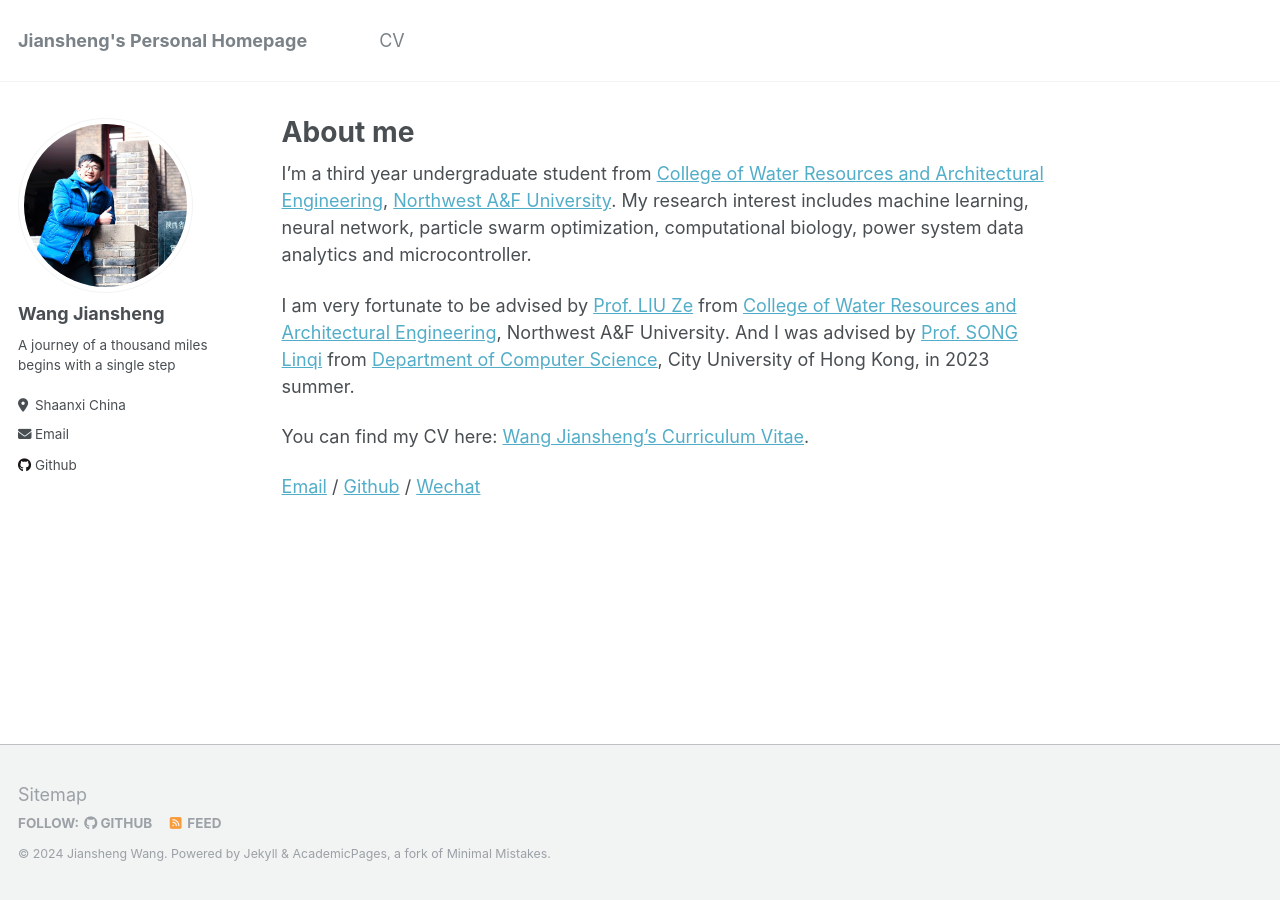
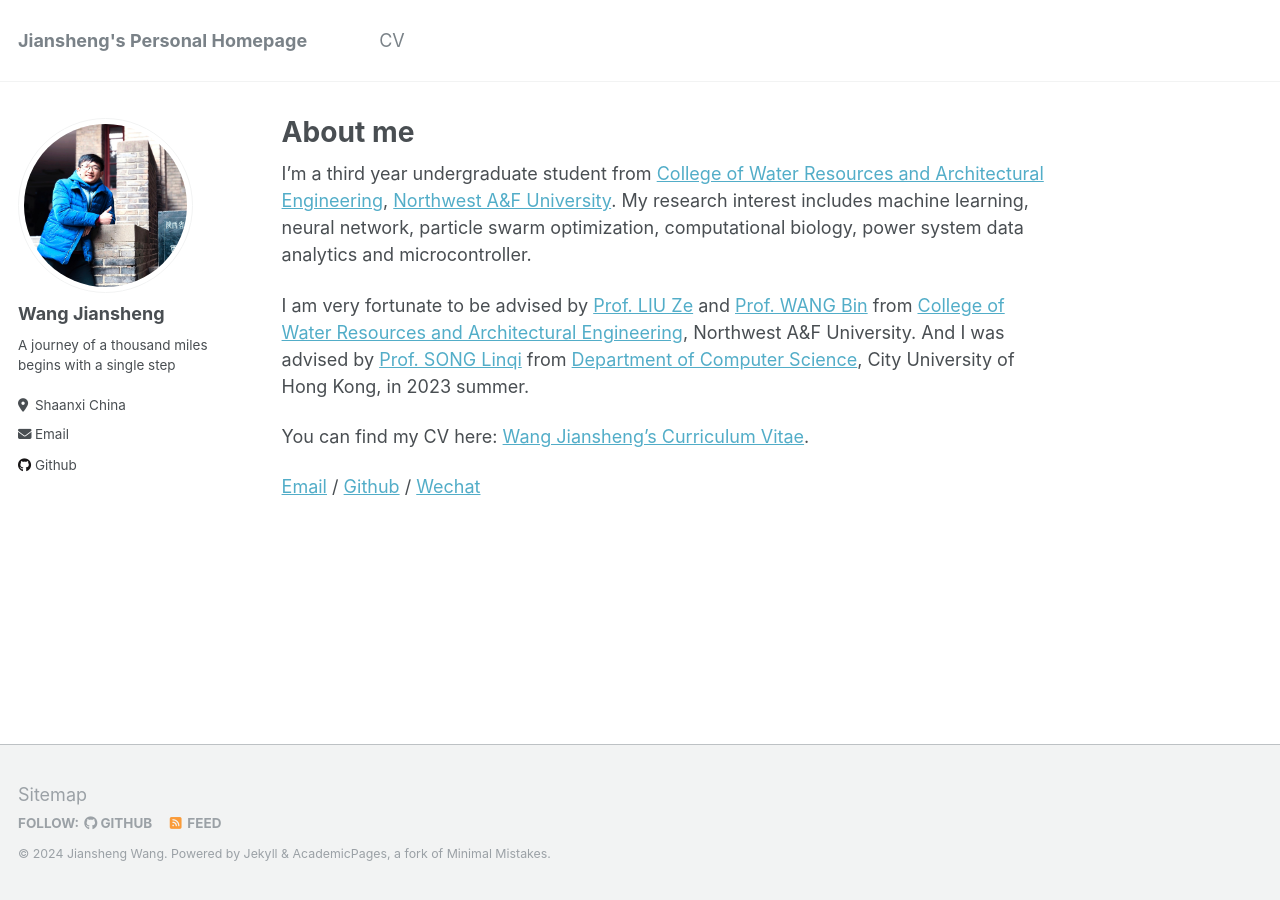
Before and after one commit to Servais-Ja/Jiansheng-Wang.github.io, a Jekyll site: the page built from _pages/about.md, in a window 1280 px wide. Built offline with Jekyll 4.4.1, drawn with Linux system fonts in a browser that asks for light colours.

Commit message:
Update about.md

```diff
--- a/_pages/about.md
+++ b/_pages/about.md
@@ -8,7 +8,7 @@ redirect_from:
 ---
 I'm a third year undergraduate student from [College of Water Resources and Architectural Engineering](https://sjxy.nwafu.edu.cn/), [Northwest A&F University](https://www.nwsuaf.edu.cn/). My research interest includes machine learning, neural network, particle swarm optimization, computational biology, power system data analytics and microcontroller.
 
-I am very fortunate to be advised by [Prof. LIU Ze](https://sjxy.nwafu.edu.cn/szdwB/gjzcB/zhslx/e86c87ce5d604faa85074fddd1d668d5.htm) from [College of Water Resources and Architectural Engineering](https://sjxy.nwafu.edu.cn/), Northwest A&F University. And I was advised by [Prof. SONG Linqi](https://sites.google.com/site/aisquaredlab/) from [Department of Computer Science](https://www.cs.cityu.edu.hk/), City University of Hong Kong, in 2023 summer.
+I am very fortunate to be advised by [Prof. LIU Ze](https://sjxy.nwafu.edu.cn/szdwB/gjzcB/zhslx/e86c87ce5d604faa85074fddd1d668d5.htm) and [Prof. WANG Bin](https://sjxy.nwafu.edu.cn/szdwB/gjzcB/dlydqgcx/6cf99bb3d4b24db88624b37236be9117.htm) from [College of Water Resources and Architectural Engineering](https://sjxy.nwafu.edu.cn/), Northwest A&F University. And I was advised by [Prof. SONG Linqi](https://sites.google.com/site/aisquaredlab/) from [Department of Computer Science](https://www.cs.cityu.edu.hk/), City University of Hong Kong, in 2023 summer.
 
 You can find my CV here: [Wang Jiansheng's Curriculum Vitae](https://servais-ja.github.io/Jiansheng-Wang.github.io/files/resume_en_1.pdf).
 
```
